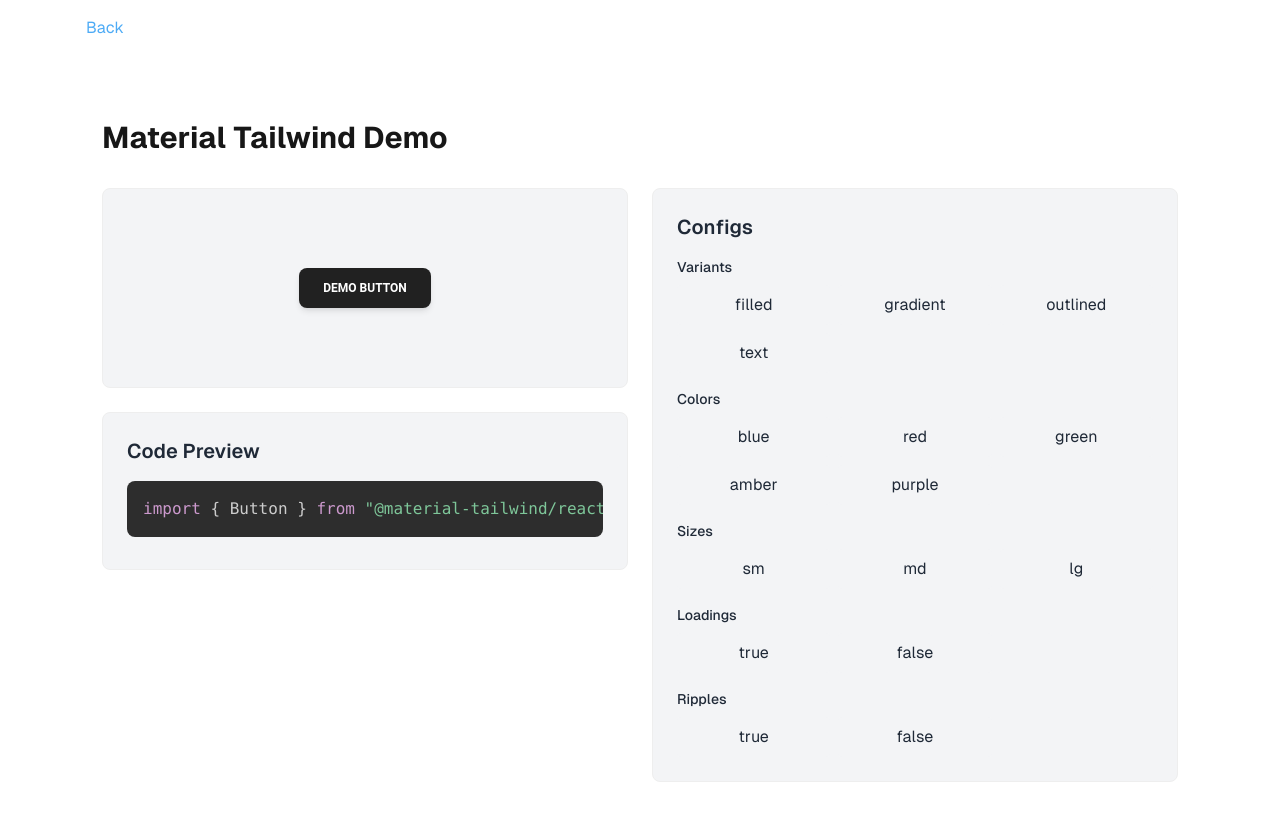
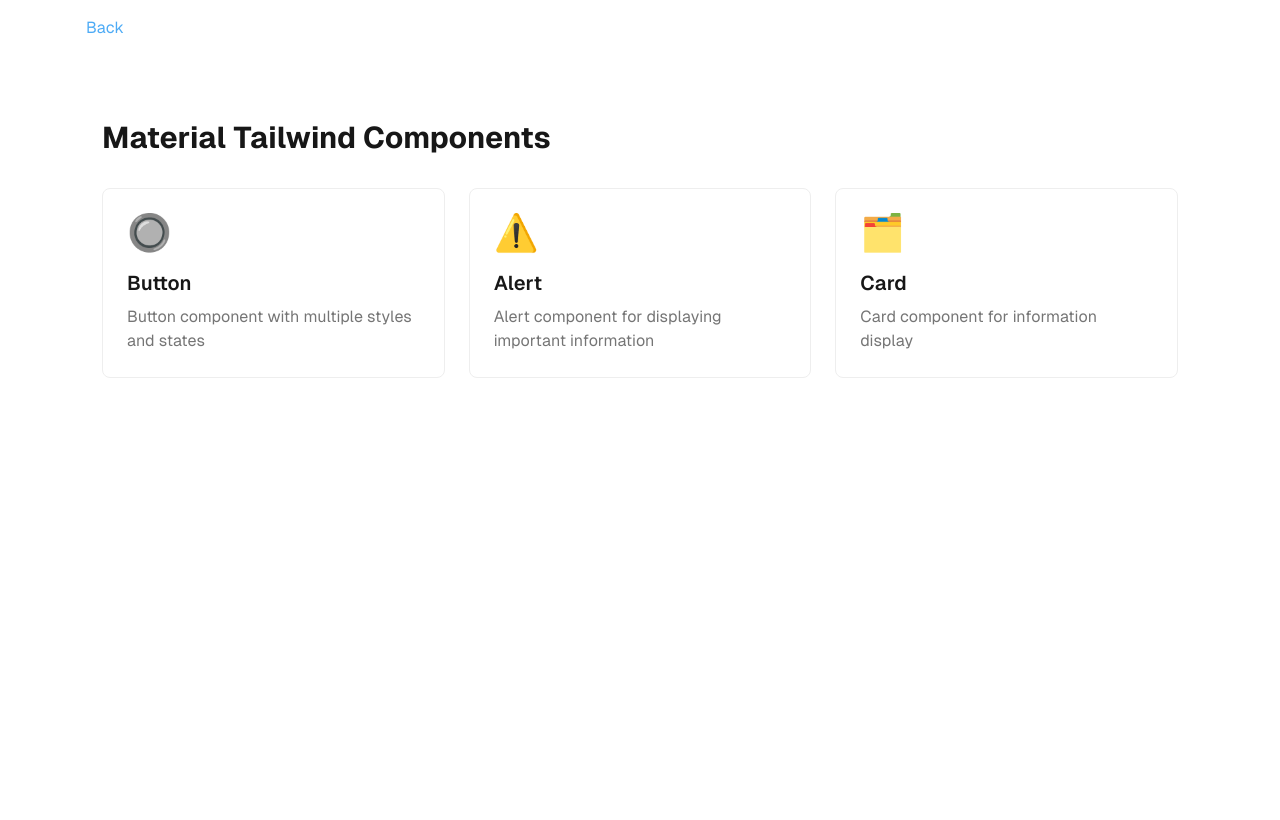
Before and after one commit to Bkyaro/repo-glance, a Next.js app: page /demos/material-tailwind in a window 1280 px wide. Shown: the top 820 px of the page. Built offline with nearby package versions, Linux system fonts and the light colour scheme.

Commit message:
feat: add catagory page for demos, fix route back logic

```diff
--- a/src/app/components/DemoCard.tsx
+++ b/src/app/components/DemoCard.tsx
@@ -5,7 +5,7 @@ interface DemoCardProps {
 	title: string;
 	description: string;
 	path: string;
-	icon: ReactNode;
+	icon: ReactNode | string;
 }
 
 export default function DemoCard({
@@ -17,7 +17,9 @@ export default function DemoCard({
 	return (
 		<Link href={path}>
 			<div className="p-6 border rounded-lg hover:shadow-lg transition-shadow cursor-pointer">
-				<div className="text-4xl mb-4">{icon}</div>
+				<div className="text-4xl mb-4">
+					{typeof icon === "string" ? icon : icon}
+				</div>
 				<h2 className="text-xl font-semibold mb-2">{title}</h2>
 				<p className="text-gray-600 dark:text-gray-300">
 					{description}
--- a/src/app/demos/layout.tsx
+++ b/src/app/demos/layout.tsx
@@ -1,16 +1,33 @@
+"use client";
 import Link from "next/link";
+import { useRouter, usePathname } from "next/navigation";
+import { routes } from "../routes/routes";
+import { useEffect, useState } from "react";
 
 export default function DemoLayout({
 	children,
 }: {
 	children: React.ReactNode;
 }) {
+	const pathname = usePathname();
+	const [backPath, setBackPath] = useState<string>(routes.root);
+
+	const getBackPath = () => {
+		const pathSplitter = backPath?.split("/").filter(Boolean);
+		return pathSplitter?.length > 1
+			? `${routes.demos}/${pathSplitter[0]}`
+			: routes.root;
+	};
+
+	useEffect(() => {
+		setBackPath(pathname.replace("/demos", ""));
+	}, [pathname]);
 	return (
 		<div className="min-h-screen">
 			<nav className=" dark:bg-gray-800 opacity-80 py-4">
 				<div className="container mx-auto px-4">
 					<Link
-						href="/"
+						href={`${getBackPath()}`}
 						className="text-blue-500 hover:text-blue-700 transition-colors"
 					>
 						Back
--- /dev/null
+++ b/src/app/demos/material-tailwind/button/page.tsx
@@ -0,0 +1,120 @@
+"use client";
+import CodeBlock from "@/app/components/CodeBlock";
+import {
+	Button,
+	ButtonProps,
+	ButtonStyleTypes,
+	Switch,
+} from "@material-tailwind/react";
+import { useState, useMemo } from "react";
+
+// 配置选项
+const CONFIG_OPTIONS = {
+	variant: ["filled", "gradient", "outlined", "text"],
+	color: ["blue", "red", "green", "amber", "purple"],
+	size: ["sm", "md", "lg"],
+	loading: [true, false],
+	ripple: [true, false],
+} as const;
+export default function MaterialTailwindDemo() {
+	const [buttonConfig, setButtonConfig] = useState<Partial<ButtonStyleTypes>>(
+		{}
+	);
+
+	// 使用 useMemo 缓存生成的代码
+	const code = useMemo(() => {
+		const buttonProps = Object.entries(buttonConfig)
+			.filter(([_, value]) => value !== undefined)
+			.map(([key, value]) => {
+				if (typeof value === "string") {
+					return `${key}="${value}"`;
+				} else if (typeof value === "boolean") {
+					return `${key}={${value}}`;
+				}
+			});
+
+		return `import { Button } from "@material-tailwind/react";
+
+export default function Example() {
+	return (
+		<Button${
+			buttonProps.length
+				? "\n            " +
+				  buttonProps.join("\n            ") +
+				  "\n        "
+				: ""
+		}>
+			DEMO BUTTON
+		</Button>
+	);
+}`;
+	}, [buttonConfig]);
+
+	const updateConfig = (key: keyof ButtonStyleTypes, value: any) => {
+		setButtonConfig((prev) => ({
+			...prev,
+			[key]: prev[key] === value ? undefined : value,
+		}));
+	};
+
+	return (
+		<div className="container mx-auto px-4 py-8">
+			<h1 className="text-3xl font-bold mb-8">Material Tailwind Demo</h1>
+
+			<div className="grid grid-cols-1 lg:grid-cols-2 gap-6">
+				<div className="space-y-6">
+					{/* 预览区域 */}
+					<div className="p-6 border rounded-lg bg-card-background text-card-foreground flex items-center justify-center min-h-[200px]">
+						<Button {...buttonConfig}>DEMO BUTTON</Button>
+					</div>
+
+					{/* 代码预览 */}
+					<div className="p-6 border rounded-lg bg-card-background text-card-foreground">
+						<h2 className="text-xl font-semibold mb-4">
+							Code Preview
+						</h2>
+						<CodeBlock code={code} />
+					</div>
+				</div>
+				{/* 控制面板 */}
+				<div className="p-6 border rounded-lg bg-card-background text-card-foreground">
+					<h2 className="text-xl font-semibold mb-4">Configs</h2>
+
+					<div className="space-y-4">
+						{Object.entries(CONFIG_OPTIONS).map(([key, values]) => (
+							<div key={key}>
+								<label className="block text-sm font-medium mb-2 capitalize">
+									{key}s
+								</label>
+								<div className="grid grid-cols-3 gap-2">
+									{values.map((value) => (
+										<button
+											key={`${key}-${value}`}
+											onClick={() =>
+												updateConfig(
+													key as keyof ButtonStyleTypes,
+													value
+												)
+											}
+											className={`p-2 rounded ${
+												String(
+													buttonConfig[
+														key as keyof ButtonStyleTypes
+													]
+												) === String(value)
+													? "bg-blue-500 text-white"
+													: "bg-card-background text-card-foreground hover:bg-opacity-80"
+											}`}
+										>
+											{String(value)}
+										</button>
+									))}
+								</div>
+							</div>
+						))}
+					</div>
+				</div>
+			</div>
+		</div>
+	);
+}
--- a/src/app/demos/material-tailwind/page.tsx
+++ b/src/app/demos/material-tailwind/page.tsx
@@ -1,122 +1,37 @@
 "use client";
-import CodeBlock from "@/app/components/CodeBlock";
-import {
-	Button,
-	ButtonProps,
-	ButtonStyleTypes,
-	Switch,
-} from "@material-tailwind/react";
-import { useState, useMemo } from "react";
+import DemoCard from "@/app/components/DemoCard";
 
-// 配置选项
-const CONFIG_OPTIONS = {
-	variant: ["filled", "gradient", "outlined", "text"],
-	color: ["blue", "red", "green", "amber", "purple"],
-	size: ["sm", "md", "lg"],
-	loading: [true, false],
-	ripple: [true, false],
-} as const;
+const components = [
+	{
+		title: "Button",
+		description: "Button component with multiple styles and states",
+		path: "/demos/material-tailwind/button",
+		icon: "🔘",
+	},
+	{
+		title: "Alert",
+		description: "Alert component for displaying important information",
+		path: "/demos/material-tailwind/alert",
+		icon: "⚠️",
+	},
+	{
+		title: "Card",
+		description: "Card component for information display",
+		path: "/demos/material-tailwind/card",
+		icon: "🗂️",
+	},
+];
 
 export default function MaterialTailwindDemo() {
-	const [buttonConfig, setButtonConfig] = useState<Partial<ButtonStyleTypes>>(
-		{}
-	);
-
-	// 使用 useMemo 缓存生成的代码
-	const code = useMemo(() => {
-		const buttonProps = Object.entries(buttonConfig)
-			.filter(([_, value]) => value !== undefined)
-			.map(([key, value]) => {
-				console.log("key value", [key, value]);
-				if (typeof value === "string") {
-					return `${key}="${value}"`;
-				} else if (typeof value === "boolean") {
-					return `${key}={${value}}`;
-				}
-			});
-
-		return `import { Button } from "@material-tailwind/react";
-
-export default function Example() {
-	return (
-		<Button${
-			buttonProps.length
-				? "\n            " +
-				  buttonProps.join("\n            ") +
-				  "\n        "
-				: ""
-		}>
-			DEMO BUTTON
-		</Button>
-	);
-}`;
-	}, [buttonConfig]);
-
-	const updateConfig = (key: keyof ButtonStyleTypes, value: any) => {
-		setButtonConfig((prev) => ({
-			...prev,
-			[key]: prev[key] === value ? undefined : value,
-		}));
-	};
-
 	return (
 		<div className="container mx-auto px-4 py-8">
-			<h1 className="text-3xl font-bold mb-8">Material Tailwind Demo</h1>
-
-			<div className="grid grid-cols-1 lg:grid-cols-2 gap-6">
-				<div className="space-y-6">
-					{/* 预览区域 */}
-					<div className="p-6 border rounded-lg bg-card-background text-card-foreground flex items-center justify-center min-h-[200px]">
-						<Button {...buttonConfig}>DEMO BUTTON</Button>
-					</div>
-
-					{/* 代码预览 */}
-					<div className="p-6 border rounded-lg bg-card-background text-card-foreground">
-						<h2 className="text-xl font-semibold mb-4">
-							Code Preview
-						</h2>
-						<CodeBlock code={code} />
-					</div>
-				</div>
-
-				{/* 控制面板 */}
-				<div className="p-6 border rounded-lg bg-card-background text-card-foreground">
-					<h2 className="text-xl font-semibold mb-4">Configs</h2>
-
-					<div className="space-y-4">
-						{Object.entries(CONFIG_OPTIONS).map(([key, values]) => (
-							<div key={key}>
-								<label className="block text-sm font-medium mb-2 capitalize">
-									{key}s
-								</label>
-								<div className="grid grid-cols-3 gap-2">
-									{values.map((value) => (
-										<button
-											key={`${key}-${value}`}
-											onClick={() =>
-												updateConfig(
-													key as keyof ButtonStyleTypes,
-													value
-												)
-											}
-											className={`p-2 rounded ${
-												String(
-													buttonConfig[
-														key as keyof ButtonStyleTypes
-													]
-												) === String(value)
-													? "bg-blue-500 text-white"
-													: "bg-card-background text-card-foreground hover:bg-opacity-80"
-											}`}
-										>
-											{String(value)}
-										</button>
-									))}
-								</div>
-							</div>
-						))}
-					</div>
-				</div>
+			<h1 className="text-3xl font-bold mb-8">
+				Material Tailwind Components
+			</h1>
+			<div className="grid grid-cols-1 md:grid-cols-2 lg:grid-cols-3 gap-6">
+				{components.map((component) => (
+					<DemoCard key={component.path} {...component} />
+				))}
 			</div>
 		</div>
 	);
--- /dev/null
+++ b/src/app/routes/routes.tsx
@@ -0,0 +1,4 @@
+export const routes = {
+	root: "/",
+	demos: "/demos",
+} as const;
```
